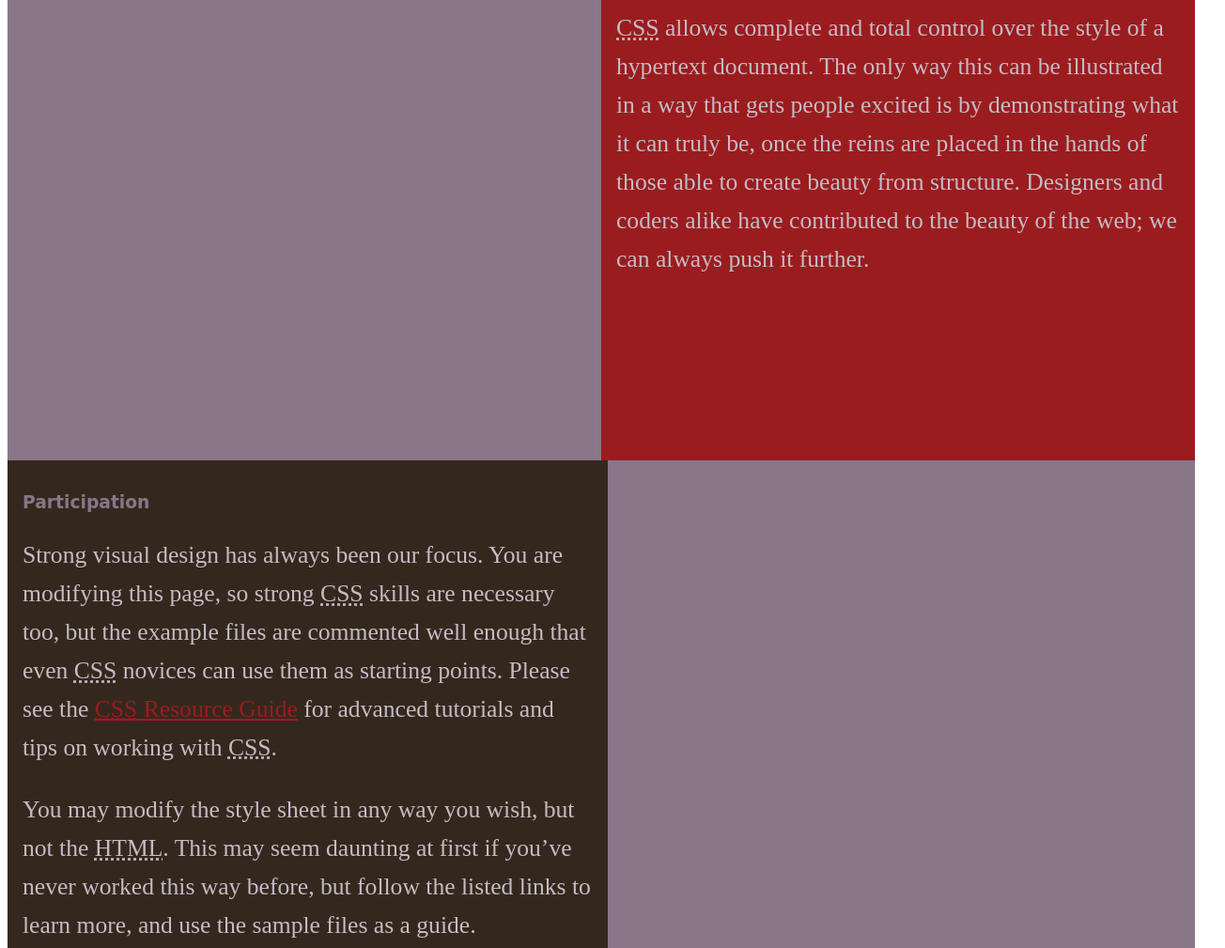
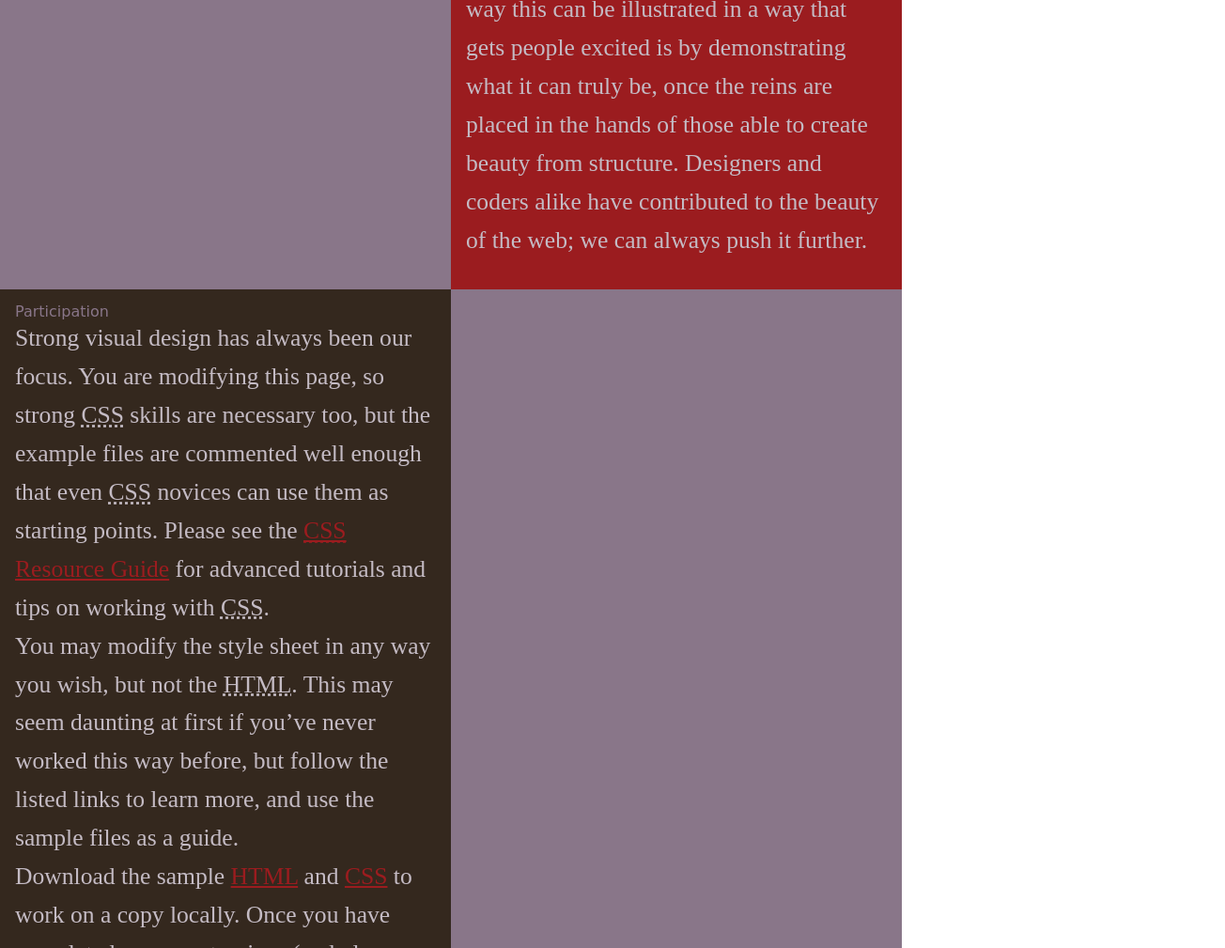
Before and after one commit to Branderwall/finalproject, a plain HTML site: page final/index.html in a window 1280 px wide. Shown: the part 1124-2133 px from the top of the page at 94% size, 1304 px wide, since content can reach past the window. Drawn offline with nearby package versions, Linux system fonts and the light colour scheme; files that its build step writes are made by us from their sources; a web font is replaced by a local one.

Commit message:
Main integration with sidebar

```diff
--- a/final/scss/partials/_main.scss
+++ b/final/scss/partials/_main.scss
@@ -1,15 +1,20 @@
+$main-width: 75%;
+$sidebar-width: 100% - $main-width;
+
+$split-content-width: 50%;
+$split-content-padding: 100% - $split-content-width;
+
 .main {
   display: flex;
   flex-direction: row;
   flex-wrap: wrap;
   width: 100%;
   background-color: $color-2;
-  div {
-    min-height: 50em;
+  [role="article"] {
     padding: 1em;
     background-color: $color-3;
   }
-  div:nth-child(odd) {
+  [role="article"]:nth-child(odd) {
     background-color: $color-1;
   }
 }
@@ -21,11 +26,15 @@
 }
 
 @media (min-width: $M) {
+  .page-wrapper {
+    width: $main-width;
+  }
   .main {
-    div {
-      width: 48%;
+    [role="article"] {
+      width: $split-content-width;
+      min-height: 50em;
     }
-    div:nth-child(odd) {
+    [role="article"]:nth-child(odd) {
       margin-left: 50%;
     }
   }
--- /dev/null
+++ b/final/scss/partials/_reset.scss
@@ -0,0 +1,51 @@
+/* http://meyerweb.com/eric/tools/css/reset/
+   v2.0 | 20110126
+   License: none (public domain)
+*/
+
+html, body, div, span, applet, object, iframe,
+h1, h2, h3, h4, h5, h6, p, blockquote, pre,
+a, abbr, acronym, address, big, cite, code,
+del, dfn, em, img, ins, kbd, q, s, samp,
+small, strike, strong, sub, sup, tt, var,
+b, u, i, center,
+dl, dt, dd, ol, ul, li,
+fieldset, form, label, legend,
+table, caption, tbody, tfoot, thead, tr, th, td,
+article, aside, canvas, details, embed,
+figure, figcaption, footer, header, hgroup,
+menu, nav, output, ruby, section, summary,
+time, mark, audio, video {
+	margin: 0;
+	padding: 0;
+	border: 0;
+	font-size: 100%;
+	font: inherit;
+	vertical-align: baseline;
+	-webkit-box-sizing: border-box; /* Safari/Chrome, other WebKit */
+	-moz-box-sizing: border-box;    /* Firefox, other Gecko */
+	box-sizing: border-box;         /* Opera/IE 8+ */
+}
+/* HTML5 display-role reset for older browsers */
+article, aside, details, figcaption, figure,
+footer, header, hgroup, menu, nav, section, main {
+	display: block;
+}
+body {
+	line-height: 1;
+}
+ol, ul {
+	list-style: none;
+}
+blockquote, q {
+	quotes: none;
+}
+blockquote:before, blockquote:after,
+q:before, q:after {
+	content: '';
+	content: none;
+}
+table {
+	border-collapse: collapse;
+	border-spacing: 0;
+}
--- a/final/scss/partials/_typography.scss
+++ b/final/scss/partials/_typography.scss
@@ -39,9 +39,20 @@ h2 {
   }
 }
 
+div {
+  -webkit-box-sizing: border-box; /* Safari/Chrome, other WebKit */
+-moz-box-sizing: border-box;    /* Firefox, other Gecko */
+box-sizing: border-box;         /* Opera/IE 8+ */
+}
+
 section > h2::before {
   /* number before each section title */
   color: darken($color-4, 15%);
+}
+
+a {
+  color: $color-1;
+  text-decoration: underline;
 }
 
 p {
@@ -49,11 +60,6 @@ p {
   line-height: 1.4;
   color: lighten($color-2, 25%);
 
-  a {
-    color: $color-1;
-    text-decoration: underline;
-  }
-
   @include MQ(S) {
     font-size: 1.6rem;
     line-height: 1.6;
--- a/final/scss/style.scss
+++ b/final/scss/style.scss
@@ -3,8 +3,9 @@
 */
 
 
-
+@import 'partials/reset';
 @import 'partials/colors';
 @import 'partials/layout';
 @import 'partials/typography';
 @import 'partials/main';
+@import 'partials/sidebar';
```
Also changed, not shown: 1 other file.
